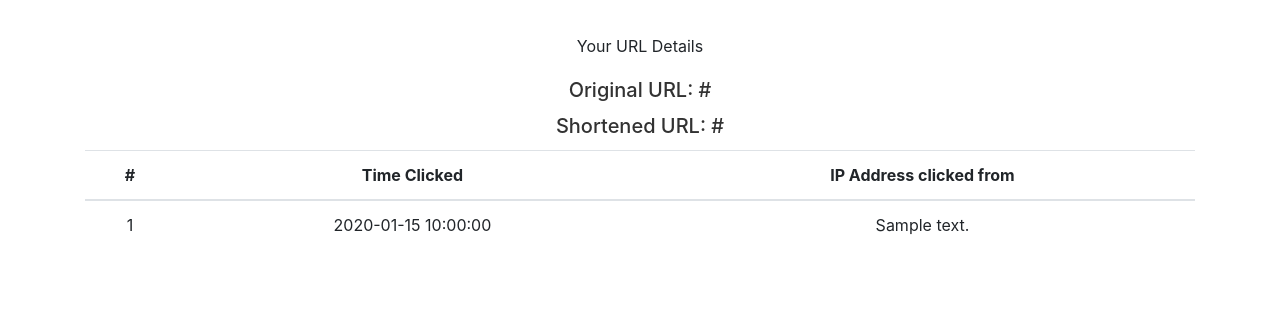
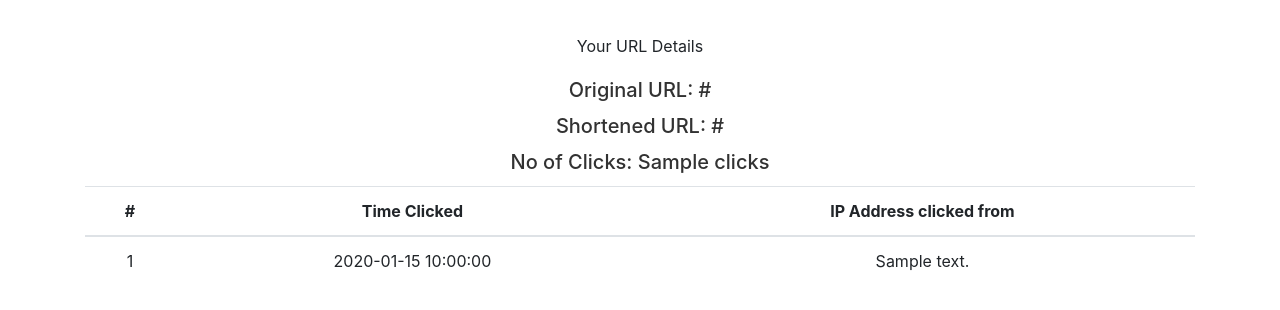
Before and after one commit to iamsamuelk/Scissors, a FastAPI app: template templates/url-details.html in a window 1280 px wide. Shown: the part 56-366 px from the top of the page. Run offline with FastAPI, Linux system fonts and the light colour scheme; the template is opened without the code that fills it: most values are stand-ins (such as "Sample title", 1, 10 or a date in 2020); some libraries are stand-ins or nearby versions.

Commit message:
URL-details Update

```diff
--- a/templates/url-details.html
+++ b/templates/url-details.html
@@ -13,6 +13,7 @@
         <div>
             <h5 class="card-title">Original URL: {{url.target_url}}</h5>
             <h5 class="card-title">Shortened URL: {{url.url}}</h5>
+            <h5 class="card-title">No of Clicks: {{url.clicks}}</h5>
 
             <table class="table table-hover">
             <thead>
```
